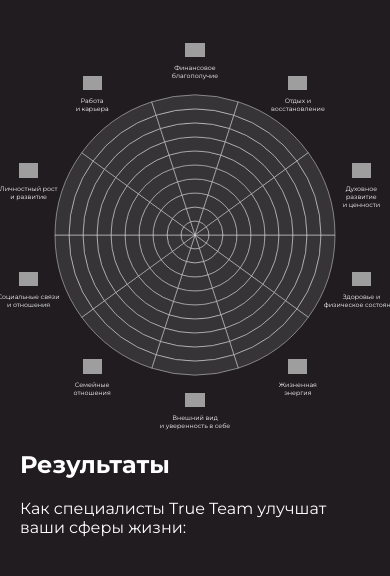
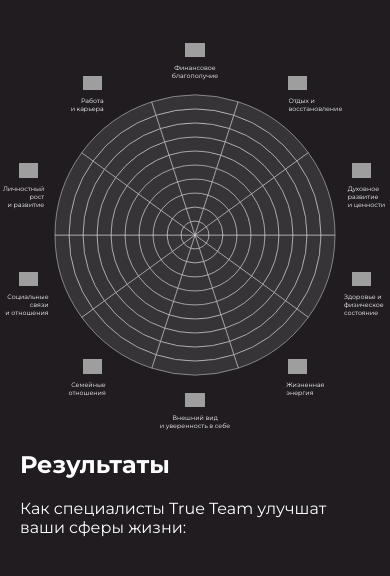
Before and after one commit to shredr555/shredr555.github.io, a plain HTML site: page index.html in a window 390 px wide. Drawn offline with Linux system fonts and the light colour scheme; grey boxes are pictures that could not be loaded.

Commit message:
Update style.css

```diff
--- a/style.css
+++ b/style.css
@@ -156,6 +156,50 @@
     }
     .category-name {
         /* display: none; */
+        width: min-content;
+    }
+
+    .wheel-container .category-label:nth-child(2) .category-name {
+        text-align: left;
+        padding-left: 5px;
+    }
+    .wheel-container .category-label:nth-child(3) .category-name {
+        text-align: left;
+        padding-left: 15px;
+    }
+    .wheel-container .category-label:nth-child(4) .category-name {
+        text-align: center;
+        width: auto;
+    }
+    .wheel-container .category-label:nth-child(5) .category-name {
+        text-align: right;
+        padding-right: 10px;
+    }
+    .wheel-container .category-label:nth-child(6) .category-name {
+        text-align: right;
+        width: 50px;
+        padding-right: 10px;
+    }
+    .wheel-container .category-label:nth-child(7) .category-name {
+        text-align: right;
+        padding-right: 10px;
+    }
+    .wheel-container .category-label:nth-child(8) .category-name {
+        text-align: right;
+        width: auto;
+        padding-right: 10px;
+    }
+    .wheel-container .category-label:nth-child(9) .category-name {
+        text-align: center;
+    }
+    .wheel-container .category-label:nth-child(10) .category-name {
+        text-align: left;
+        padding-left: 35px;
+    }
+    .wheel-container .category-label:nth-child(11) .category-name {
+        text-align: left;
+        width: auto;
+        padding-left: 10px;
     }
 }
 
```
